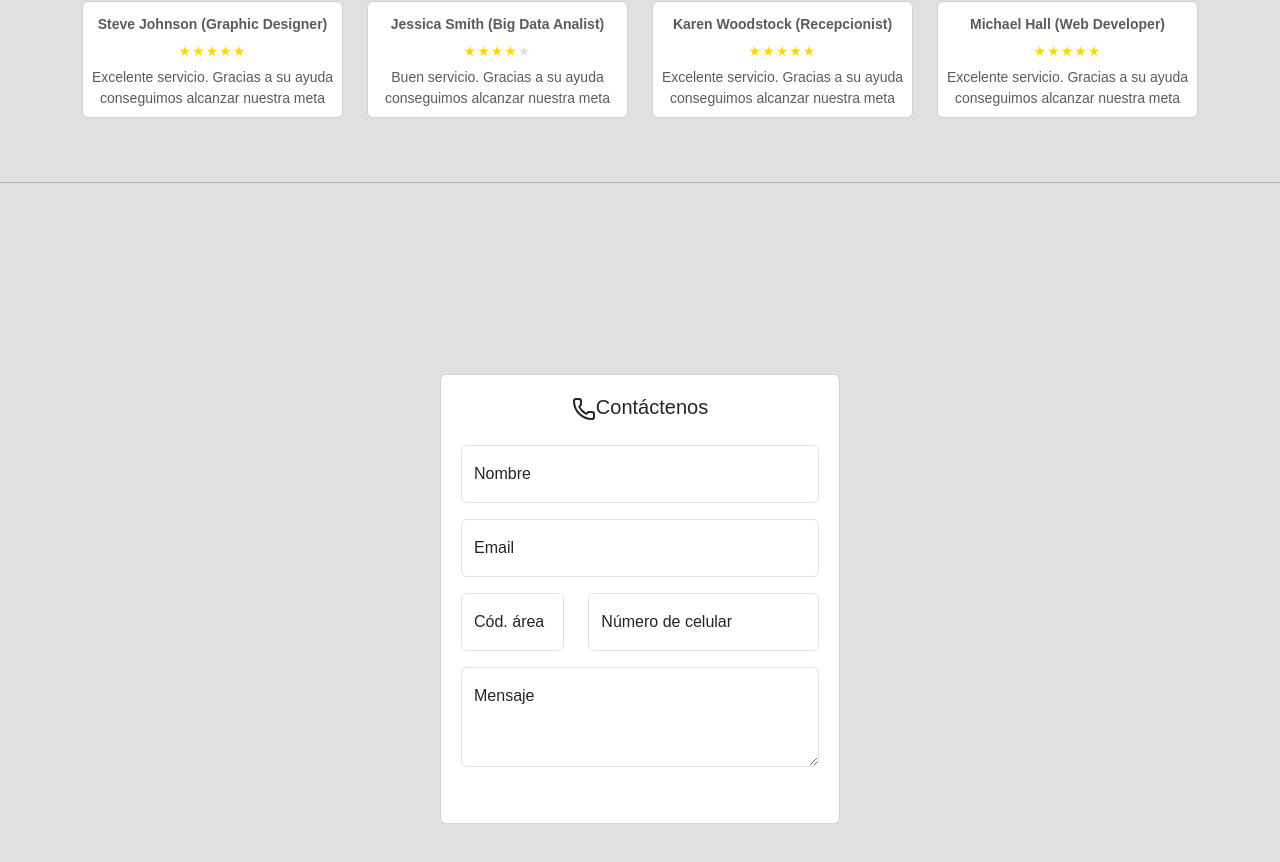
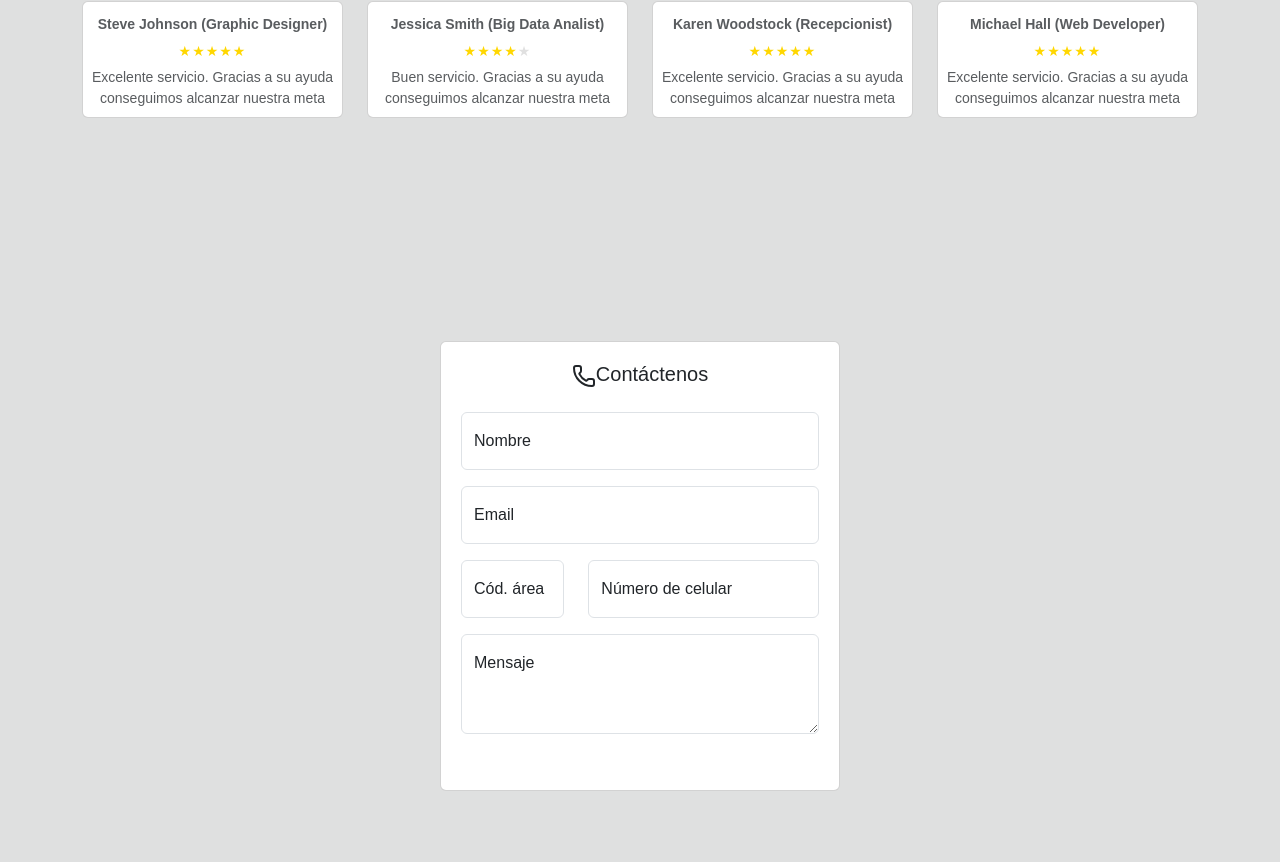
Before and after one commit to NachoPuricelli/Mi-Pagina-React, a React (Vite) app: page / in a window 1280 px wide. Shown: the part 1306-2168 px from the top of the page. Built offline with nearby package versions, Linux system fonts and the light colour scheme.

Commit message:
fix: solución a lineas sin usar

```diff
--- a/src/App.tsx
+++ b/src/App.tsx
@@ -16,7 +16,6 @@ function App() {
       <Header></Header>
       <Historia></Historia>
       <Testimonios></Testimonios>
-      <hr />
       <Contacto></Contacto>
       <Footer></Footer>
     </>
--- a/src/components/Footer.tsx
+++ b/src/components/Footer.tsx
@@ -1,4 +1,3 @@
-import React from "react";
 import { Container, Nav, Navbar } from "react-bootstrap";
 
 const Footer = () => {
--- a/src/components/Header.tsx
+++ b/src/components/Header.tsx
@@ -1,4 +1,3 @@
-import React from 'react'
 import { Container, Navbar } from 'react-bootstrap'
 import { Nav } from 'react-bootstrap'
 
```
